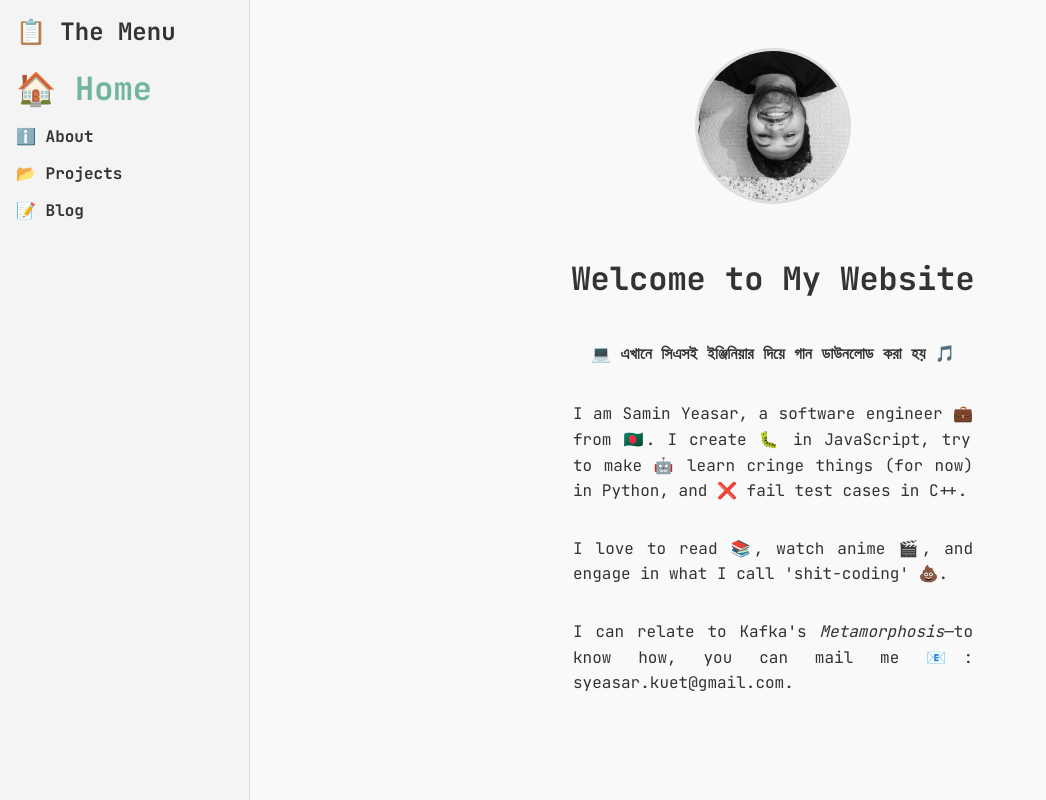
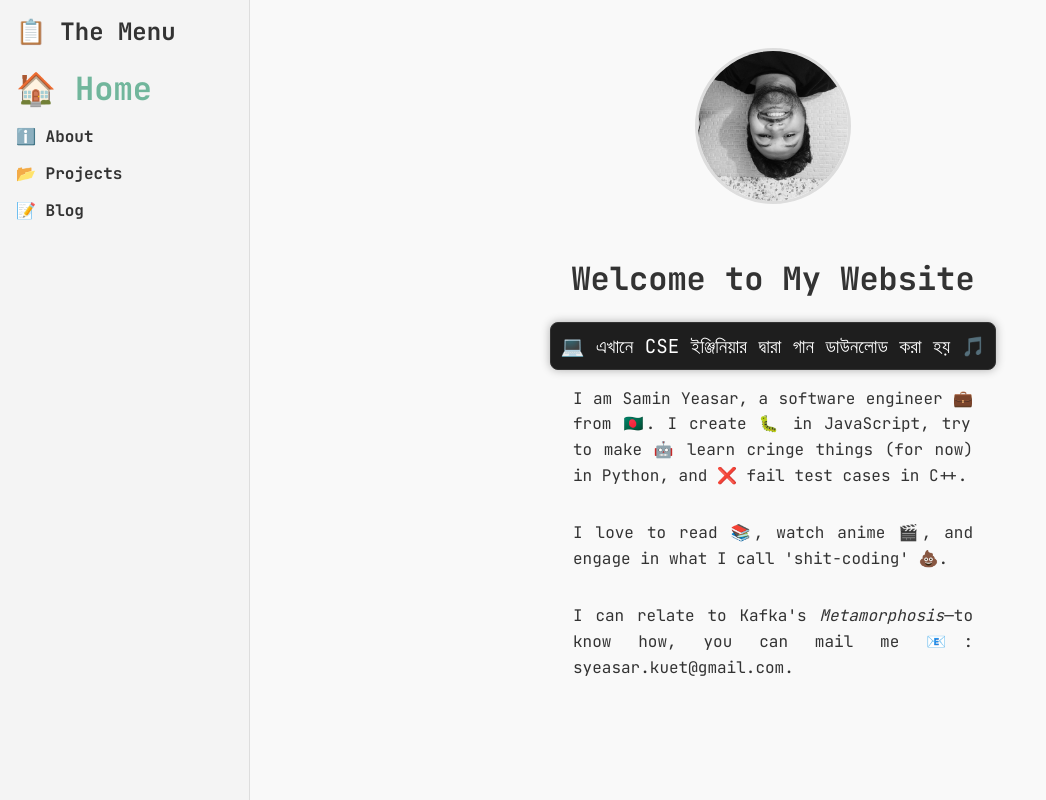
Before and after one commit to Y3454R/my-portfolio-website, a Next.js app: page /home in a window 1280 px wide. Shown: the whole page, without its empty margins (0-1046 px from the left). Built offline with nearby package versions, Linux system fonts and the light colour scheme.

Commit message:
:construction: wip: working on about me and home

```diff
--- /dev/null
+++ b/src/app/components/TypingEffect.js
@@ -0,0 +1,50 @@
+"use client";
+import { useEffect, useState } from "react";
+import styles from "./typingEffect.module.css"; // Import the CSS module for styling
+
+const TypingEffect = ({ text }) => {
+  const [displayedText, setDisplayedText] = useState("");
+  const [index, setIndex] = useState(0);
+  const [isTyping, setIsTyping] = useState(true);
+
+  useEffect(() => {
+    if (isTyping) {
+      if (index < text.length) {
+        const timeoutId = setTimeout(() => {
+          setDisplayedText((prev) => prev + text[index]);
+          setIndex(index + 1);
+        }, 100); // Typing speed
+
+        return () => clearTimeout(timeoutId); // Cleanup the timeout
+      } else {
+        // Pause before starting to delete
+        const pauseTimeoutId = setTimeout(() => {
+          setIsTyping(false);
+        }, 1000); // Delay before deletion starts
+
+        return () => clearTimeout(pauseTimeoutId);
+      }
+    } else {
+      if (index > 0) {
+        const timeoutId = setTimeout(() => {
+          setDisplayedText((prev) => prev.slice(0, -1));
+          setIndex(index - 1);
+        }, 50); // Deletion speed
+
+        return () => clearTimeout(timeoutId); // Cleanup the timeout
+      } else {
+        // Pause before starting to type again
+        const pauseTimeoutId = setTimeout(() => {
+          setIsTyping(true);
+          setIndex(0);
+        }, 1000); // Delay before typing starts again
+
+        return () => clearTimeout(pauseTimeoutId);
+      }
+    }
+  }, [index, text, isTyping]);
+
+  return <div className={styles.typingEffect}>{displayedText}</div>;
+};
+
+export default TypingEffect;
--- /dev/null
+++ b/src/app/components/typingEffect.module.css
@@ -0,0 +1,14 @@
+.typingEffect {
+  font-family: "JetBrains Mono", monospace;
+  background: #1e1e1e; /* Dark background for terminal effect */
+  color: #ffffff; /* White text color */
+  border: 1px solid #333; /* Border to mimic terminal */
+  padding: 10px;
+  border-radius: 8px;
+  box-shadow: 0 0 10px rgba(0, 0, 0, 0.3);
+  max-width: 80%; /* Adjust based on your design needs */
+  margin: auto;
+  white-space: pre; /* Maintain spacing and line breaks */
+  font-size: 1.2em; /* Adjust the font size as needed */
+  overflow: hidden;
+}
--- a/src/app/home/page.js
+++ b/src/app/home/page.js
@@ -1,3 +1,5 @@
+"use client";
+import TypingEffect from "../components/TypingEffect";
 import styles from "./home.module.css"; // Import specific styles
 
 export default function Home() {
@@ -11,7 +13,8 @@ export default function Home() {
         />
       </div>
       <h1>Welcome to My Website</h1>
-      <h4>💻 এখানে সিএসই ইঞ্জিনিয়ার দিয়ে গান ডাউনলোড করা হয় 🎵</h4>
+      {/* <h4>💻 এখানে সিএসই ইঞ্জিনিয়ার দিয়ে গান ডাউনলোড করা হয় 🎵</h4> */}
+      <TypingEffect text="💻 এখানে CSE ইঞ্জিনিয়ার দ্বারা গান ডাউনলোড করা হয় 🎵" />
       <p className={styles.paragraph}>
         I am Samin Yeasar, a software engineer 💼 from 🇧🇩. I create 🐛 in
         JavaScript, try to make 🤖 learn cringe things (for now) in Python, and
--- a/src/app/layout.js
+++ b/src/app/layout.js
@@ -11,7 +11,7 @@ export default function RootLayout({ children }) {
       <head>
         <meta charSet="UTF-8" />
         <meta name="viewport" content="width=device-width, initial-scale=1.0" />
-        <title>My Portfolio</title>
+        <title>Samin Yeasar</title>
         <link rel="icon" href="/favicon.png" type="image/png" />
         {/* Add any other meta tags or links here */}
       </head>
```
